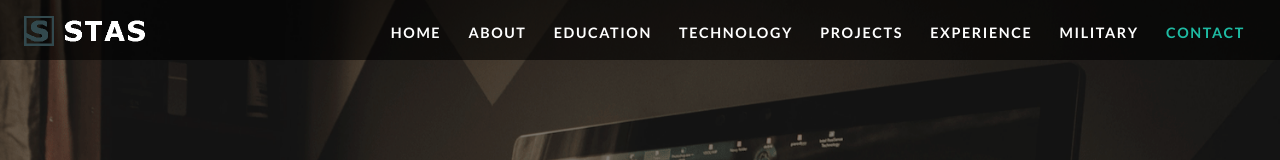
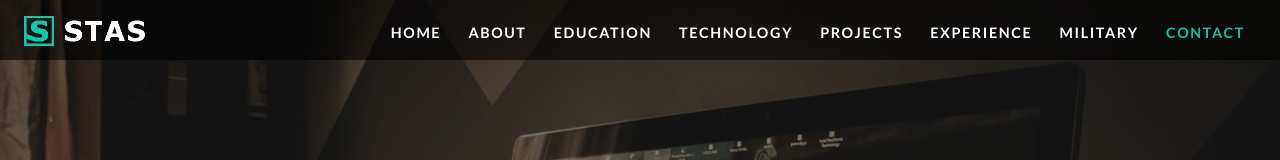
Before and after one commit to stasfainberg/MyDevelopmentWebSite, a plain HTML site: page index.html in a window 1280 px wide. Shown: the top 160 px of the page. Drawn offline with Linux system fonts and the light colour scheme.

Commit message:
logo color change

```diff
--- a/index.html
+++ b/index.html
@@ -16,7 +16,7 @@
 
 <!--- Navigation -->
 <nav class="navbar navbar-expand-md navbar-dark bg-dark fixed-top">
-	<a class="navbar-brand" href="https://www.fainberg.co.il/"><img src="img/StasLogo01.png"></a>
+	<a class="navbar-brand" href="https://www.stasfainberg.com/"><img src="img/StasLogo02.png"></a>
 	<button class="navbar-toggler" type="button" data-toggle="collapse" data-target="#navbarResponsive">
 		<span class="navbar-toggler-icon"></span>
 	</button>
@@ -374,7 +374,7 @@
 	<div class="row justify-content-center">
 		<div class="col-md-5 text-center">
 
-			<img src="img/StasLogo01.png">
+			<img src="img/StasLogo02.png">
 			<p>My core task is to develop and design a solutions
 			that represent everything your business needs to compete in the
 			modern marketplace.</p>
```
Also changed, not shown: img/StasLogo02.png (added), img/StasLogo03.png (added), 1 other file.
